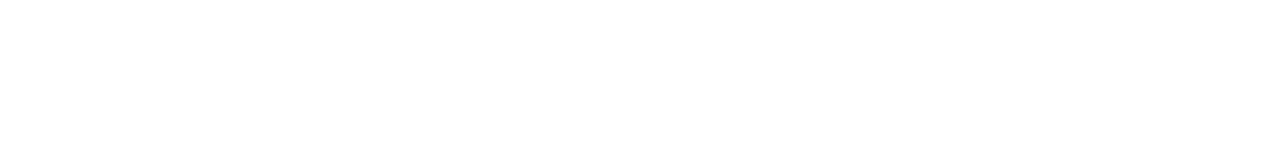
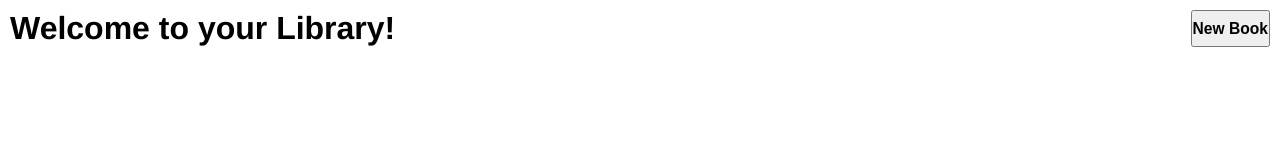
Before and after one commit to Andrsrz/library, a plain HTML site: page index.html in a window 1280 px wide. Drawn offline with Linux system fonts and the light colour scheme.

Commit message:
Update Header Style

```diff
--- a/index.html
+++ b/index.html
@@ -10,7 +10,10 @@
 		<link rel="stylesheet" href="style/style.css">
 	</head>
 	<body onload="pageLoaded();">
-		<header id="site-header"></header>
+		<header id="site-header">
+			<h1 id="header-title">Welcome to your Library!</h1>
+			<button id="btn-add-book"><h3>New Book</h3></button>
+		</header>
 		<main id="site-main"></main>
 		<script type="text/javascript" src="js/book.js"></script>
 		<script type="text/javascript" src="js/library.js"></script>
--- a/style/style.css
+++ b/style/style.css
@@ -9,3 +9,11 @@ html, body {
 	height: 100%;
 	overflow-x: hidden;
 }
+
+#site-header {
+	display: flex;
+	flex-flow: row wrap;
+	justify-content: space-between;
+	align-content: center;
+	padding: 10px 10px 0 10px;
+}
```
